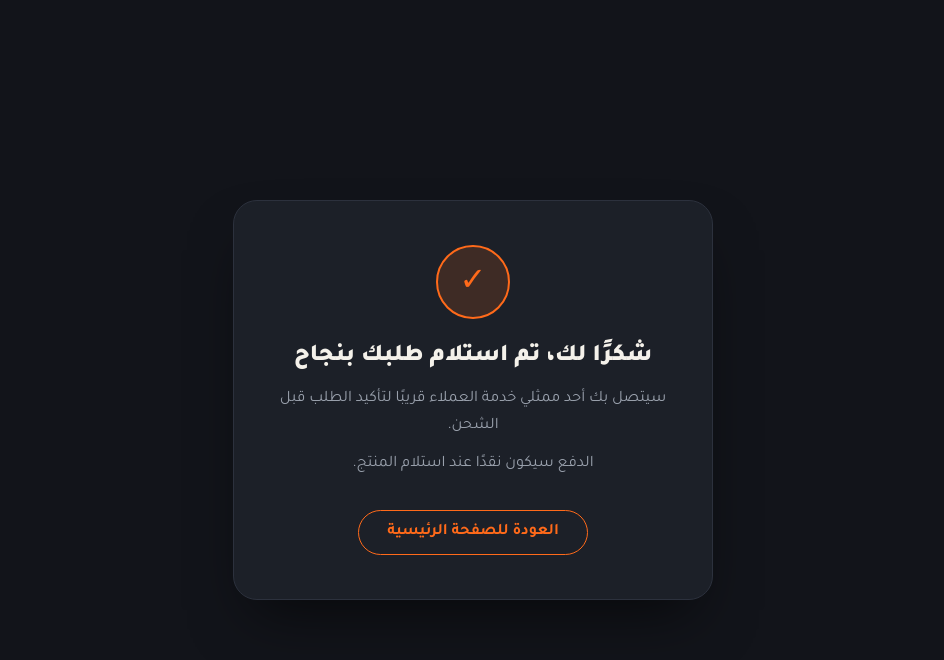
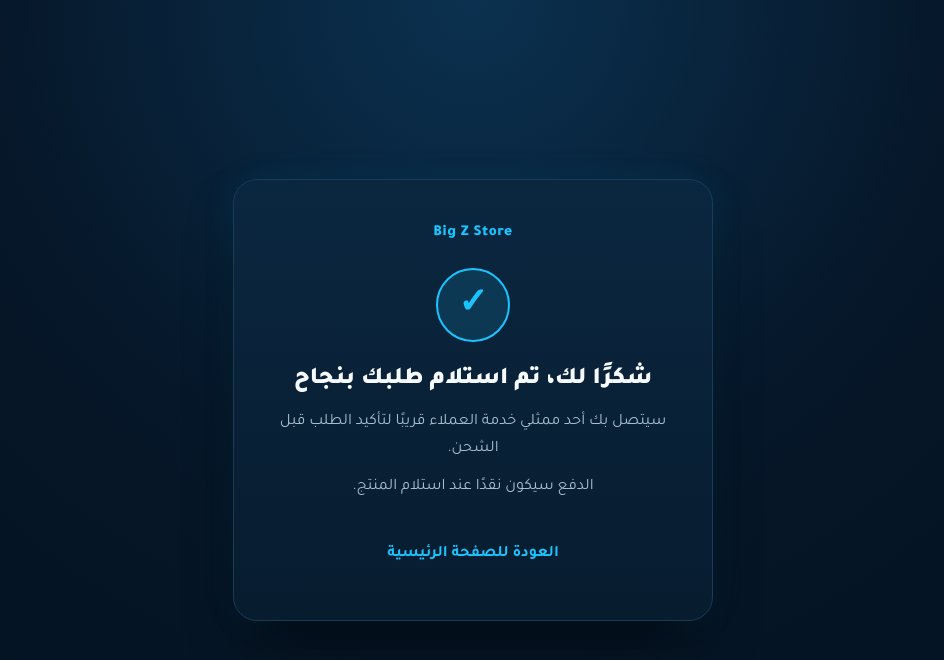
Before and after one commit to zeghadkhaled20-afk/Shop, a plain HTML site: page thank-you.html in a window 1280 px wide. Shown: the whole page, without its empty margins (167-1111 px from the left). Drawn offline with Linux system fonts and the light colour scheme.

Commit message:
Add files via upload

```diff
--- a/thank-you.html
+++ b/thank-you.html
@@ -8,16 +8,17 @@
 <link href="https://fonts.googleapis.com/css2?family=Tajawal:wght@400;500;700;900&display=swap" rel="stylesheet">
 <style>
   :root{
-    --bg:#12141a;
-    --surface:#1c2028;
-    --line:#2c313d;
-    --orange:#ff6a1a;
-    --text:#f4f1ea;
-    --muted:#9aa1ad;
+    --bg:#061729;
+    --surface:#0a2238;
+    --line:#173b58;
+    --cyan:#19c5ff;
+    --blue:#1688f5;
+    --text:#f7fbff;
+    --muted:#a9bfd1;
   }
   *{box-sizing:border-box; margin:0; padding:0;}
   body{
-    background:var(--bg);
+    background:radial-gradient(circle at 50% 0%, #0b3150 0%, var(--bg) 48%, #04111f 100%);
     color:var(--text);
     font-family:'Tajawal', sans-serif;
     min-height:100vh;
@@ -29,22 +30,29 @@
   .card{
     max-width:480px;
     width:100%;
-    background:var(--surface);
+    background:linear-gradient(180deg, rgba(11,39,64,.98), rgba(7,28,47,.98));
     border:1px solid var(--line);
     border-radius:24px;
     padding:44px 32px;
     text-align:center;
-    box-shadow:0 30px 60px -20px rgba(0,0,0,.6);
+    box-shadow:0 30px 60px -20px rgba(0,0,0,.75), 0 0 35px rgba(25,197,255,.08);
+  }
+  .brand{
+    color:var(--cyan);
+    font-size:.95rem;
+    font-weight:900;
+    letter-spacing:.5px;
+    margin-bottom:26px;
   }
   .check{
     width:74px; height:74px;
     border-radius:50%;
-    background:rgba(255,106,26,.15);
-    border:2px solid var(--orange);
+    background:rgba(25,197,255,.12);
+    border:2px solid var(--cyan);
     display:flex; align-items:center; justify-content:center;
     margin:0 auto 24px;
-    font-size:2rem;
-    color:var(--orange);
+    font-size:2.2rem; font-weight:900;
+    color:var(--cyan);
   }
   h1{
     font-size:1.5rem;
@@ -59,10 +67,10 @@
   a.back{
     display:inline-block;
     margin-top:22px;
-    color:var(--orange);
+    color:var(--cyan);
     text-decoration:none;
     font-weight:700;
-    border:1.5px solid var(--orange);
+    border:0;
     padding:12px 28px;
     border-radius:100px;
   }
@@ -70,6 +78,7 @@
 </head>
 <body>
   <div class="card">
+    <div class="brand">Big Z Store</div>
     <div class="check">✓</div>
     <h1>شكرًا لك، تم استلام طلبك بنجاح</h1>
     <p>سيتصل بك أحد ممثلي خدمة العملاء قريبًا لتأكيد الطلب قبل الشحن.</p>
```
